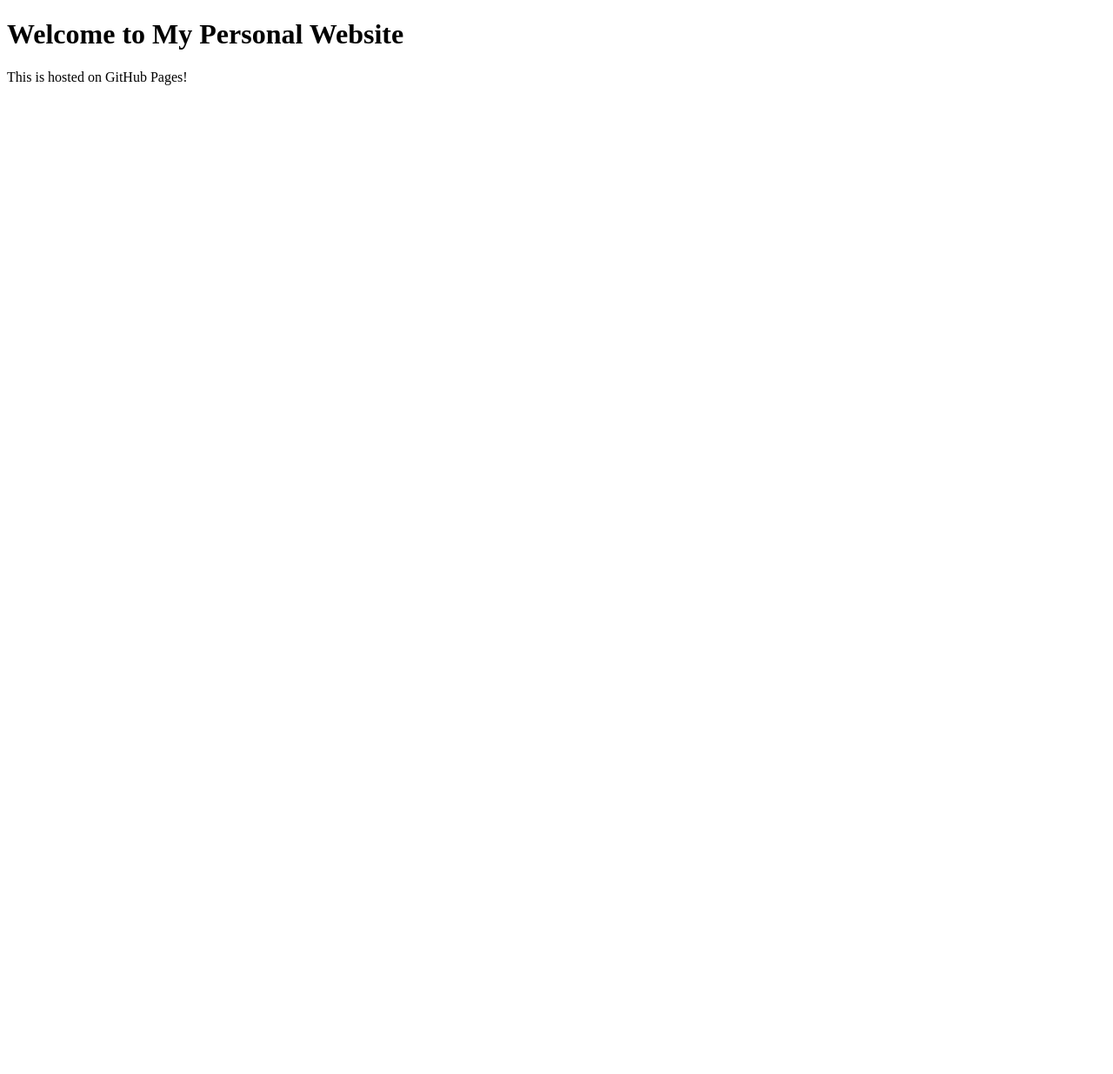
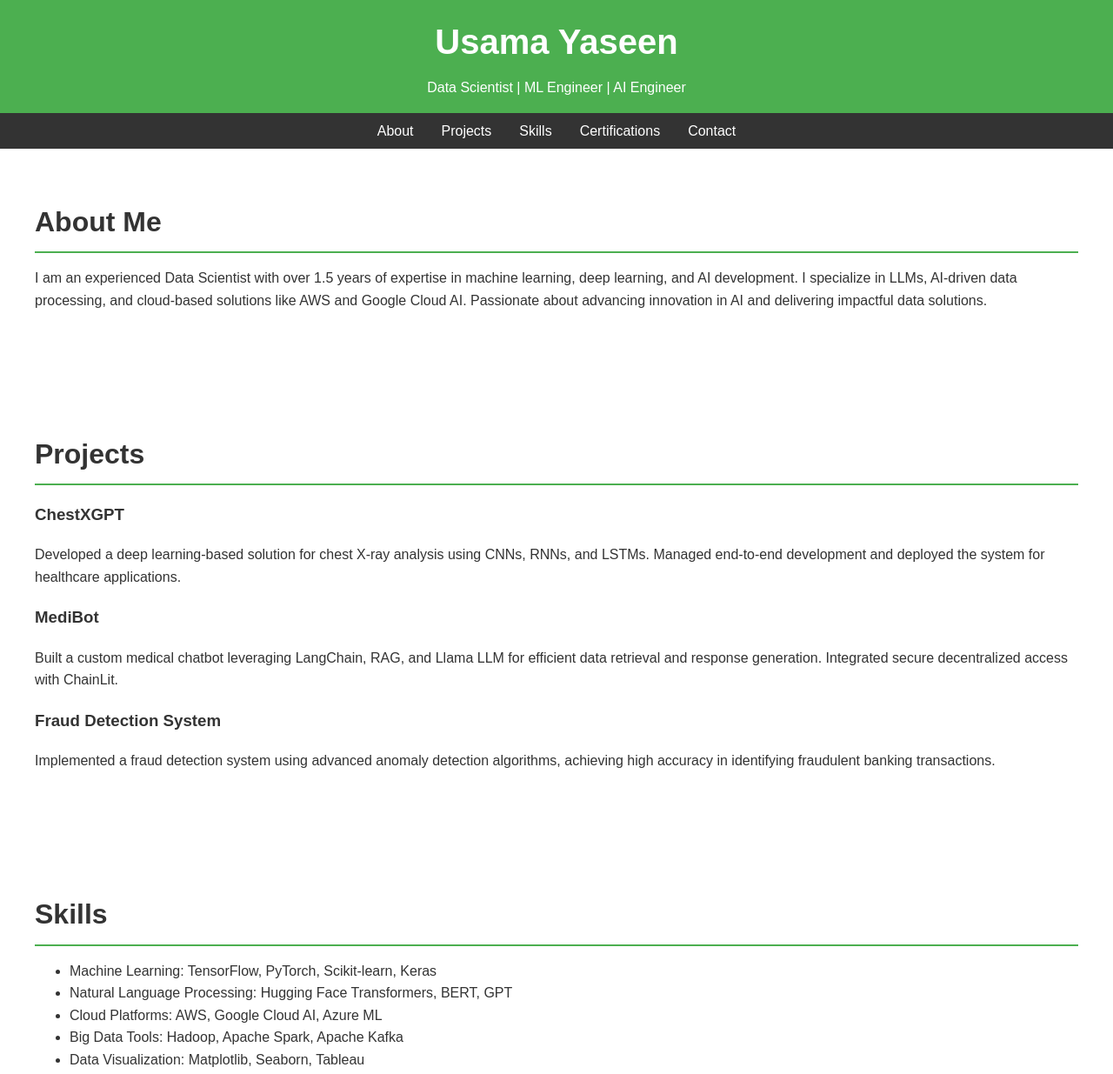
Before and after one commit to UsamaYaseen-DataScience/UsamaYaseen-DataScience.github.io, a plain HTML site: page index.html in a window 1280 px wide. Shown: the top 1235 px of the page at 87% size. Before the commit the page ends 800 px from the top, so only its background shows below. Drawn offline with Linux system fonts and the light colour scheme.

Commit message:
Update index.html

```diff
--- a/index.html
+++ b/index.html
@@ -3,10 +3,169 @@
 <head>
     <meta charset="UTF-8">
     <meta name="viewport" content="width=device-width, initial-scale=1.0">
-    <title>My GitHub Page</title>
+    <title>Usama Yaseen Portfolio</title>
+    <link rel="stylesheet" href="styles.css">
+    <style>
+        body {
+            font-family: Arial, sans-serif;
+            line-height: 1.6;
+            margin: 0;
+            padding: 0;
+            color: #333;
+        }
+        header {
+            background: #4CAF50;
+            color: #fff;
+            padding: 1rem 0;
+            text-align: center;
+        }
+        header h1 {
+            margin: 0;
+            font-size: 2.5rem;
+        }
+        header p {
+            margin: 0.5rem 0 0;
+        }
+        nav {
+            background: #333;
+            color: #fff;
+            display: flex;
+            justify-content: center;
+            padding: 0.5rem;
+        }
+        nav a {
+            color: #fff;
+            margin: 0 1rem;
+            text-decoration: none;
+        }
+        nav a:hover {
+            text-decoration: underline;
+        }
+        section {
+            padding: 2rem;
+            max-width: 1200px;
+            margin: 0 auto;
+        }
+        .about,
+        .skills,
+        .projects,
+        .certifications,
+        .contact {
+            margin-bottom: 2rem;
+        }
+        h2 {
+            border-bottom: 2px solid #4CAF50;
+            padding-bottom: 0.5rem;
+            margin-bottom: 1rem;
+            font-size: 2rem;
+        }
+        .projects div,
+        .skills ul,
+        .certifications ul {
+            margin: 1rem 0;
+        }
+        footer {
+            background: #333;
+            color: #fff;
+            text-align: center;
+            padding: 1rem 0;
+            margin-top: 2rem;
+        }
+        .contact-form input,
+        .contact-form textarea,
+        .contact-form button {
+            width: 100%;
+            margin-bottom: 1rem;
+            padding: 0.75rem;
+            border: 1px solid #ccc;
+            border-radius: 5px;
+        }
+        .contact-form button {
+            background: #4CAF50;
+            color: #fff;
+            border: none;
+            cursor: pointer;
+        }
+        .contact-form button:hover {
+            background: #45a049;
+        }
+    </style>
 </head>
 <body>
-    <h1>Welcome to My Personal Website</h1>
-    <p>This is hosted on GitHub Pages!</p>
+    <header>
+        <h1>Usama Yaseen</h1>
+        <p>Data Scientist | ML Engineer | AI Engineer</p>
+    </header>
+    <nav>
+        <a href="#about">About</a>
+        <a href="#projects">Projects</a>
+        <a href="#skills">Skills</a>
+        <a href="#certifications">Certifications</a>
+        <a href="#contact">Contact</a>
+    </nav>
+    <section id="about" class="about">
+        <h2>About Me</h2>
+        <p>
+            I am an experienced Data Scientist with over 1.5 years of expertise in machine learning, deep learning, and AI development.
+            I specialize in LLMs, AI-driven data processing, and cloud-based solutions like AWS and Google Cloud AI. Passionate about
+            advancing innovation in AI and delivering impactful data solutions.
+        </p>
+    </section>
+    <section id="projects" class="projects">
+        <h2>Projects</h2>
+        <div>
+            <h3>ChestXGPT</h3>
+            <p>
+                Developed a deep learning-based solution for chest X-ray analysis using CNNs, RNNs, and LSTMs. Managed end-to-end
+                development and deployed the system for healthcare applications.
+            </p>
+        </div>
+        <div>
+            <h3>MediBot</h3>
+            <p>
+                Built a custom medical chatbot leveraging LangChain, RAG, and Llama LLM for efficient data retrieval and response
+                generation. Integrated secure decentralized access with ChainLit.
+            </p>
+        </div>
+        <div>
+            <h3>Fraud Detection System</h3>
+            <p>
+                Implemented a fraud detection system using advanced anomaly detection algorithms, achieving high accuracy in identifying
+                fraudulent banking transactions.
+            </p>
+        </div>
+    </section>
+    <section id="skills" class="skills">
+        <h2>Skills</h2>
+        <ul>
+            <li>Machine Learning: TensorFlow, PyTorch, Scikit-learn, Keras</li>
+            <li>Natural Language Processing: Hugging Face Transformers, BERT, GPT</li>
+            <li>Cloud Platforms: AWS, Google Cloud AI, Azure ML</li>
+            <li>Big Data Tools: Hadoop, Apache Spark, Apache Kafka</li>
+            <li>Data Visualization: Matplotlib, Seaborn, Tableau</li>
+        </ul>
+    </section>
+    <section id="certifications" class="certifications">
+        <h2>Certifications</h2>
+        <ul>
+            <li>ChatGPT Prompt Engineering for Developers</li>
+            <li>Building Multimodal Search and RAG</li>
+            <li>Intro to Deep Learning</li>
+            <li>Computer Vision</li>
+            <li>Deep Learning Specialization</li>
+        </ul>
+    </section>
+    <section id="contact" class="contact">
+        <h2>Contact</h2>
+        <form class="contact-form">
+            <input type="text" placeholder="Your Name" required>
+            <input type="email" placeholder="Your Email" required>
+            <textarea placeholder="Your Message" rows="5" required></textarea>
+            <button type="submit">Send Message</button>
+        </form>
+    </section>
+    <footer>
+        <p>&copy; 2024 Usama Yaseen. All Rights Reserved.</p>
+    </footer>
 </body>
 </html>
```
